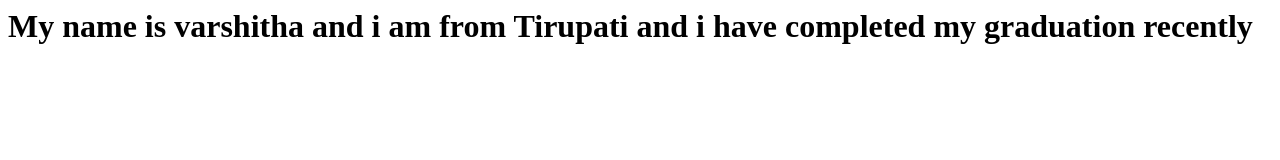
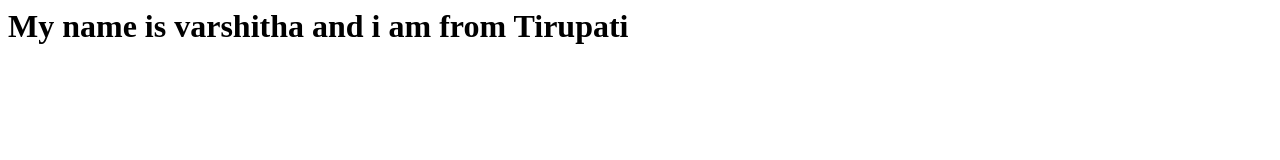
Before and after one commit to varshitha2128/my-first-task, a plain HTML site: page index.html in a window 1280 px wide. Drawn offline with Linux system fonts and the light colour scheme.

Commit message:
git clone demo

```diff
--- a/index.html
+++ b/index.html
@@ -1,3 +1,3 @@
 <h1> My name is varshitha and i am from Tirupati
-and i have completed my graduation recently
+
 </h1>
```
Also changed, not shown: 6 other files.
